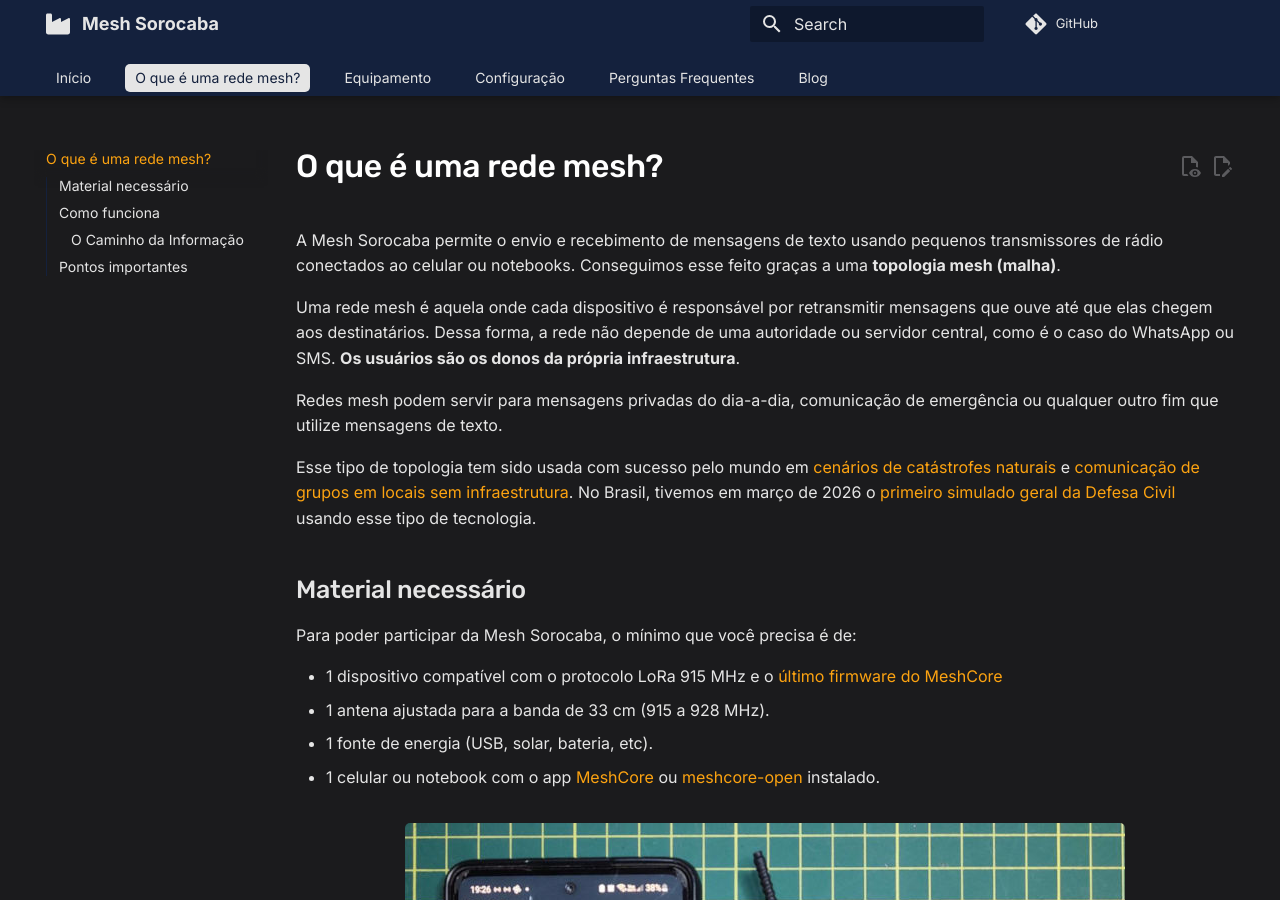
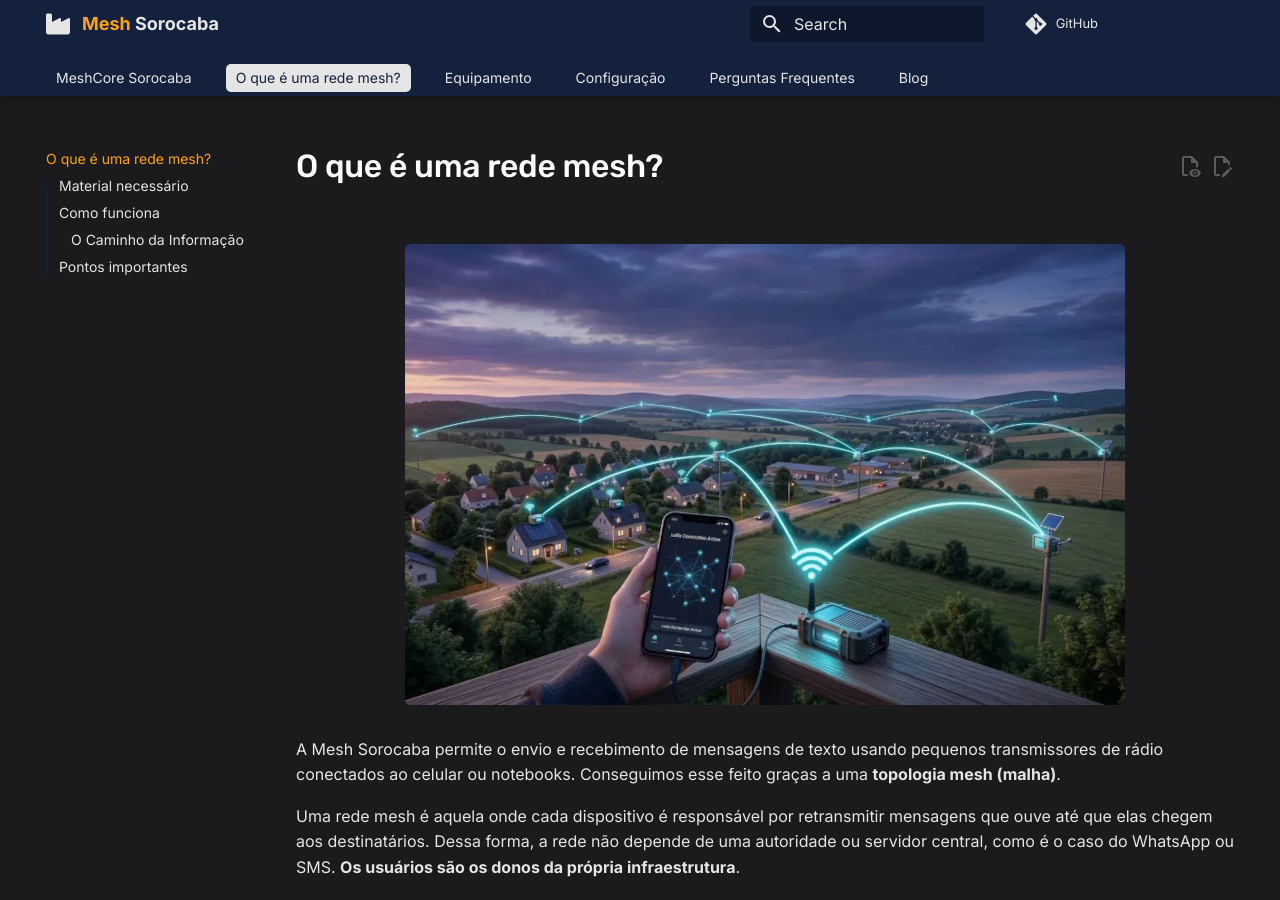
Before and after one commit to MeshSorocaba/meshsorocaba.github.io, an MkDocs documentation site: the page built from docs/o-que-e-uma-rede-mesh.md, in a window 1280 px wide and 900 px high. Built offline with MkDocs 1.6.1 and Material for MkDocs 9.7.7, drawn with Linux system fonts in a browser that asks for light colours; comment, search, counter and statistics services are not loaded.

Commit message:
Add custom header override, rename page, and update nav config

```diff
--- a/docs/o-que-e.md
+++ b/docs/o-que-e-uma-rede-mesh.md
@@ -1,4 +1,9 @@
 # O que é uma rede mesh?
+
+![](/img/rede-mesh.webp)
+/// caption
+///
+
 
 A Mesh Sorocaba permite o envio e recebimento de mensagens de texto usando pequenos transmissores de rádio conectados ao celular ou notebooks. Conseguimos esse feito graças a uma **topologia mesh (malha)**.
 
--- a/mkdocs.yml
+++ b/mkdocs.yml
@@ -5,6 +5,7 @@
 
 theme:
   name: material
+  custom_dir: overrides
   locale: pt_br
   icon:
     logo: fontawesome/solid/industry
@@ -16,23 +17,16 @@
       - content.action.view
       - content.action.edit
   palette:
-      # The custom Meshtastic theme uses `slate` as a base
       scheme: slate
       primary: indigo
       accent: cyan
 
 nav:
-  - Início: index.md
-  # - Guia Rápido: guia-rapido.md
-  - O que é uma rede mesh?: o-que-e.md
+  - MeshCore Sorocaba: index.md
+  - O que é uma rede mesh?: o-que-e-uma-rede-mesh.md
   - Equipamento: equipamento-recomendado.md
   - Configuração: configuracao.md
   - Perguntas Frequentes: perguntas-frequentes.md
-  # - MeshCore:
-  #   - Índice: meshcore/index.md
-  #   - Configuração Recomendada do MeshCore: meshcore/configuracao.md
-  #   - Gerador de Nomes para Repetidoras MeshCore: meshcore/nomes-repetidoras.md
-  #   - Configurando um Observer no MeshCore: meshcore/como-configurar-um-observer-no-meshcore.md
   - Blog:
     - blog/index.md
 
--- /dev/null
+++ b/overrides/partials/header.html
@@ -0,0 +1,69 @@
+{#-
+  This file was automatically generated - do not edit
+-#}
+{% set class = "md-header" %}
+{% if "navigation.tabs.sticky" in features %}
+  {% set class = class ~ " md-header--shadow md-header--lifted" %}
+{% elif "navigation.tabs" not in features %}
+  {% set class = class ~ " md-header--shadow" %}
+{% endif %}
+<header class="{{ class }}" data-md-component="header">
+  <nav class="md-header__inner md-grid" aria-label="{{ lang.t('header') }}">
+    <a href="{{ config.extra.homepage | d(nav.homepage.url, true) | url }}" title="{{ config.site_name | e }}" class="md-header__button md-logo" aria-label="{{ config.site_name }}" data-md-component="logo">
+      {% include "partials/logo.html" %}
+    </a>
+    <label class="md-header__button md-icon" for="__drawer">
+      {% set icon = config.theme.icon.menu or "material/menu" %}
+      {% include ".icons/" ~ icon ~ ".svg" %}
+    </label>
+    <div class="md-header__title" data-md-component="header-title">
+      <div class="md-header__ellipsis">
+        <div class="md-header__topic">
+          <span class="md-ellipsis">
+            <span class="site-name-accent">Mesh</span> Sorocaba
+          </span>
+        </div>
+        <div class="md-header__topic" data-md-component="header-topic">
+          <span class="md-ellipsis">
+            {% if page.meta and page.meta.title %}
+              {{ page.meta.title }}
+            {% else %}
+              {{ page.title }}
+            {% endif %}
+          </span>
+        </div>
+      </div>
+    </div>
+    {% if config.theme.palette %}
+      {% if not config.theme.palette is mapping %}
+        {% include "partials/palette.html" %}
+      {% endif %}
+    {% endif %}
+    {% if not config.theme.palette is mapping %}
+      {% include "partials/javascripts/palette.html" %}
+    {% endif %}
+    {% if config.extra.alternate %}
+      {% include "partials/alternate.html" %}
+    {% endif %}
+    {% if "material/search" in config.plugins %}
+      {% set search = config.plugins["material/search"] | attr("config") %}
+      {% if search.enabled %}
+        <label class="md-header__button md-icon" for="__search">
+          {% set icon = config.theme.icon.search or "material/magnify" %}
+          {% include ".icons/" ~ icon ~ ".svg" %}
+        </label>
+        {% include "partials/search.html" %}
+      {% endif %}
+    {% endif %}
+    {% if config.repo_url %}
+      <div class="md-header__source">
+        {% include "partials/source.html" %}
+      </div>
+    {% endif %}
+  </nav>
+  {% if "navigation.tabs.sticky" in features %}
+    {% if "navigation.tabs" in features %}
+      {% include "partials/tabs.html" %}
+    {% endif %}
+  {% endif %}
+</header>
```
